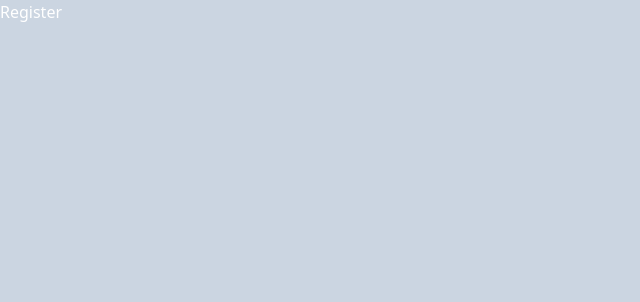
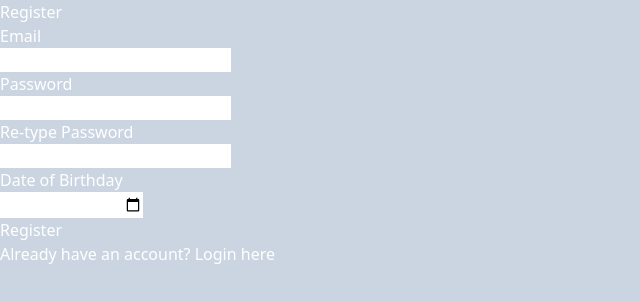
Before and after one commit to dger804/prueba-tecnica-o, a React (Create React App) app: page /Register in a window 1280 px wide. Shown: the top 302 px of the page, without its empty margins (0-640 px from the left). Built offline with nearby package versions, Linux system fonts and the light colour scheme.

Commit message:
Get data for register

```diff
--- a/src/components/Register.js
+++ b/src/components/Register.js
@@ -1,8 +1,65 @@
+import { useState } from "react";
+import { Link } from "react-router-dom"
+
 export const Register = () =>{
+  const [user, setUser] = useState({
+    email: "",
+    password: "",
+    birthday: ""
+  })
+
+  const handleChange = ({target: {name, value}}) => setUser({...user, [name]: value})
+
+  const handleSubmit = (e) => {
+    e.preventDefault();
+    console.log(user)
+
+  }
+
   return(
     <>
     <div>
       <h2>Register</h2>
+      <form onSubmit={handleSubmit}>
+        <div>
+          <div>Email</div>
+          <input
+            type="email"
+            name="email"
+            onChange={handleChange}
+          />
+        </div>
+        <div>
+          <div>Password</div>
+          <input
+            type="password"
+            name="password"
+            onChange={handleChange}
+          />
+        </div>
+        <div>
+          <div>Re-type Password</div>
+          <input
+            type="password"
+            name="repassword"
+            onChange={handleChange}
+          />
+        </div>
+        <div>
+          <div>Date of Birthday</div>
+          <input
+            type="date"
+            name="birthday"
+            onChange={handleChange}
+          />
+        </div>
+        <button type="submit">
+          Register
+        </button>
+        <div>
+          Already have an account? <Link to="/">Login here</Link>
+        </div>
+      </form>
     </div>
     </>
   )
```
